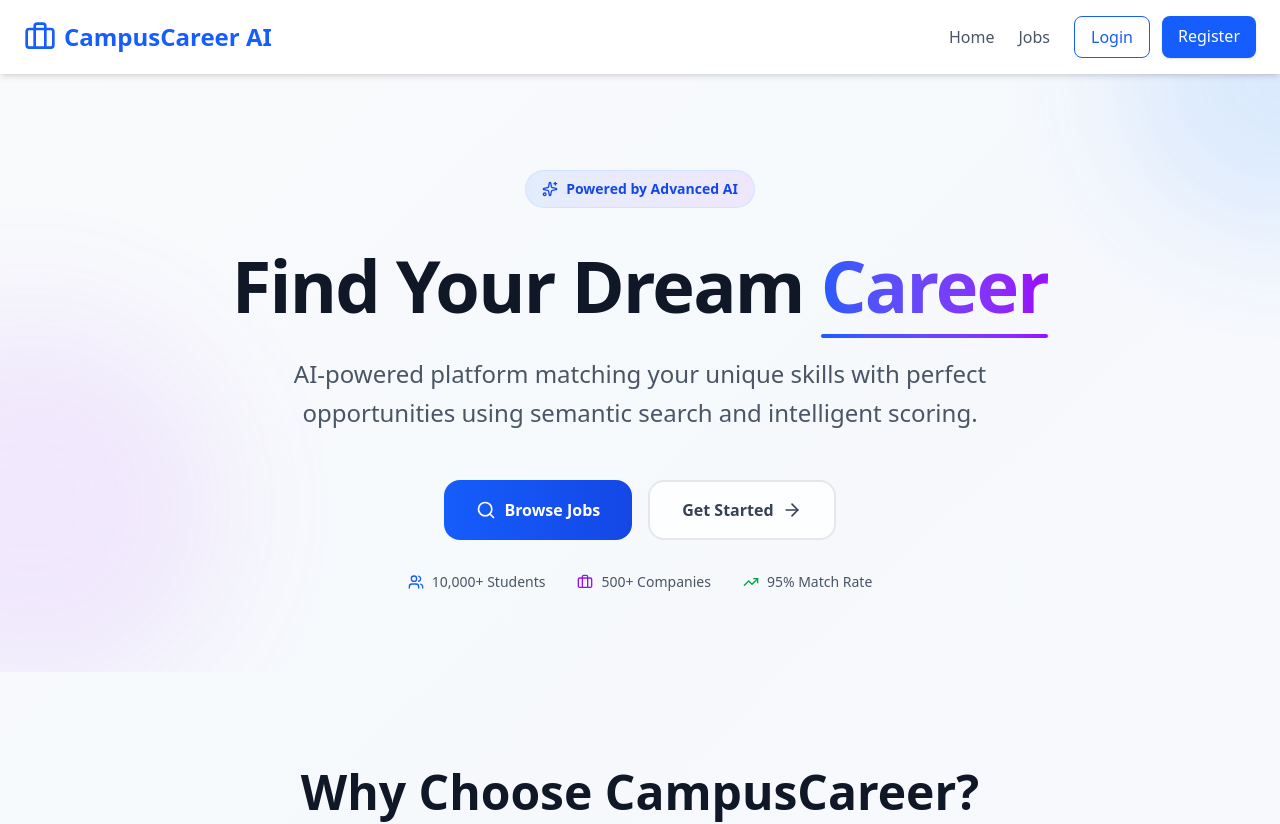
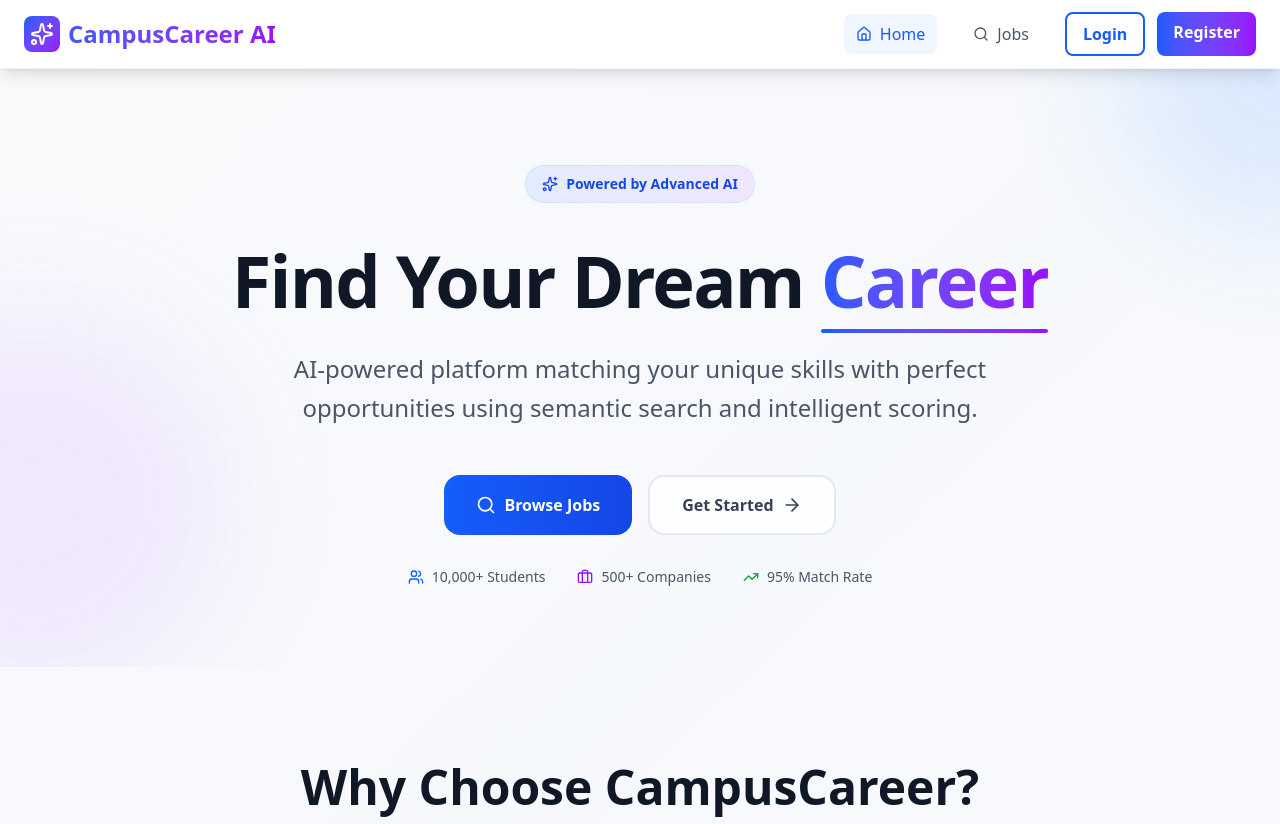
Before and after one commit to ZiaMalik-wq/CampusCareerAi, a React app in the folder frontend/: page / in a window 1280 px wide. Shown: the top 824 px of the page. Built offline with nearby package versions, Linux system fonts and the light colour scheme; the HTML template or start-up script is replaced by a standard one.

Commit message:
Improved navbar and made it responsive

```diff
--- a/frontend/src/components/Navbar.jsx
+++ b/frontend/src/components/Navbar.jsx
@@ -1,21 +1,23 @@
-import React, { useContext } from "react";
-import { Link, useNavigate } from "react-router-dom";
-import { Briefcase, User, LogOut, PlusCircle } from "lucide-react";
+import React, { useContext, useState } from "react";
+import { Link, useNavigate, useLocation } from "react-router-dom";
+import { Briefcase, User, LogOut, PlusCircle, Menu, X, Home, Search, LayoutDashboard, Sparkles } from "lucide-react";
 import { AuthContext } from "../context/AuthContext";
 
 const Navbar = () => {
   const { user, logout } = useContext(AuthContext);
   const navigate = useNavigate();
+  const location = useLocation();
+  const [mobileMenuOpen, setMobileMenuOpen] = useState(false);
 
   const handleLogout = () => {
     logout();
     navigate("/login");
+    setMobileMenuOpen(false);
   };
 
   // Helper to get the display name safely
   const getDisplayName = () => {
     if (!user) return "";
-    // Checks various possible properties where the name might be stored
     return user.full_name || user.name || user.email || "User";
   };
 
@@ -24,50 +26,81 @@ const Navbar = () => {
     return user?.role === "company" || user?.role === "COMPANY";
   };
 
+  // Helper to check if link is active
+  const isActive = (path) => {
+    return location.pathname === path;
+  };
+
+  // Close mobile menu when clicking a link
+  const handleLinkClick = () => {
+    setMobileMenuOpen(false);
+  };
+
   return (
-    <nav className="bg-white shadow-md sticky top-0 z-50">
-      <div className="container mx-auto px-6 py-4 flex justify-between items-center">
+    <nav className="bg-white/90 backdrop-blur-md shadow-lg sticky top-0 z-50 border-b border-gray-100">
+      <div className="container mx-auto px-4 sm:px-6 py-3">
+        <div className="flex justify-between items-center">
+
           {/* LOGO */}
           <Link
             to="/"
-          className="flex items-center gap-2 text-2xl font-bold text-blue-600 hover:text-blue-700 transition"
+            onClick={handleLinkClick}
+            className="flex items-center gap-2 text-xl sm:text-2xl font-bold bg-gradient-to-r from-blue-600 to-purple-600 bg-clip-text text-transparent hover:from-blue-700 hover:to-purple-700 transition"
           >
-          <Briefcase className="w-8 h-8" />
-          <span>CampusCareer AI</span>
+            <div className="p-1.5 bg-gradient-to-br from-blue-600 to-purple-600 rounded-lg">
+              <Sparkles className="w-5 h-5 sm:w-6 sm:h-6 text-white" />
+            </div>
+            <span className="hidden sm:inline">CampusCareer AI</span>
+            <span className="sm:hidden">CampusCareer</span>
           </Link>
 
-        {/* NAVIGATION LINKS */}
-        <div className="flex items-center gap-6">
+          {/* DESKTOP NAVIGATION */}
+          <div className="hidden md:flex items-center gap-6">
             <Link
               to="/"
-            className="text-gray-600 hover:text-blue-600 font-medium transition"
+              className={`flex items-center gap-2 px-3 py-2 rounded-lg font-medium transition ${
+                isActive("/")
+                  ? "text-blue-600 bg-blue-50"
+                  : "text-gray-600 hover:text-blue-600 hover:bg-gray-50"
+              }`}
             >
+              <Home className="w-4 h-4" />
               Home
             </Link>
             <Link
               to="/jobs"
-            className="text-gray-600 hover:text-blue-600 font-medium transition"
+              className={`flex items-center gap-2 px-3 py-2 rounded-lg font-medium transition ${
+                isActive("/jobs")
+                  ? "text-blue-600 bg-blue-50"
+                  : "text-gray-600 hover:text-blue-600 hover:bg-gray-50"
+              }`}
             >
+              <Search className="w-4 h-4" />
               Jobs
             </Link>
 
-          {/* AUTHENTICATION SECTION */}
+            {/* AUTHENTICATED USER */}
             {user ? (
-            <div className="flex items-center gap-4 border-l pl-4 border-gray-200">
-              {/* POST JOB BUTTON (Only for Companies) */}
+              <div className="flex items-center gap-3 pl-4 border-l border-gray-200">
+
+                {/* COMPANY-SPECIFIC LINKS */}
                 {isCompany() && (
                   <>
-                  {/* Dashboard Link - NEW */}
                     <Link
                       to="/my-jobs"
-                    className="text-gray-600 hover:text-blue-600 font-medium transition mr-2"
+                      className={`flex items-center gap-2 px-3 py-2 rounded-lg font-medium transition ${
+                        isActive("/my-jobs")
+                          ? "text-blue-600 bg-blue-50"
+                          : "text-gray-600 hover:text-blue-600 hover:bg-gray-50"
+                      }`}
                     >
+                      <LayoutDashboard className="w-4 h-4" />
                       Dashboard
                     </Link>
 
                     <Link
                       to="/post-job"
-                    className="hidden md:flex items-center gap-2 px-3 py-1.5 bg-green-600 text-white text-sm rounded-lg hover:bg-green-700 transition font-medium shadow-sm"
+                      className="flex items-center gap-2 px-4 py-2 bg-gradient-to-r from-green-600 to-emerald-600 text-white rounded-lg hover:shadow-lg hover:from-green-700 hover:to-emerald-700 transition font-semibold"
                     >
                       <PlusCircle className="w-4 h-4" />
                       <span>Post Job</span>
@@ -75,21 +108,21 @@ const Navbar = () => {
                   </>
                 )}
 
-              {/* User Info Display */}
+                {/* User Profile Dropdown Trigger */}
+                <div className="flex items-center gap-3">
                   <Link
                     to="/profile"
-                className="flex flex-col items-end hover:opacity-80 transition cursor-pointer"
+                    className="flex items-center gap-2 px-3 py-2 rounded-lg hover:bg-gray-50 transition group"
                   >
-                <div className="flex flex-col items-end">
-                  <span className="text-sm font-semibold text-gray-800 flex items-center gap-2">
-                    <User className="w-4 h-4" />
-                    {/* Display Name */}
+                    <div className="w-8 h-8 bg-gradient-to-br from-blue-600 to-purple-600 rounded-full flex items-center justify-center">
+                      <User className="w-4 h-4 text-white" />
+                    </div>
+                    <div className="flex flex-col items-start">
+                      <span className="text-sm font-semibold text-gray-800 group-hover:text-blue-600 transition">
                         {getDisplayName()}
                       </span>
-
-                  {/* Role Badge */}
                       {user.role && (
-                    <span className="text-[10px] uppercase tracking-wider bg-blue-100 text-blue-800 px-2 py-0.5 rounded-full font-bold mt-0.5">
+                        <span className="text-[10px] uppercase tracking-wider text-gray-500 font-medium">
                           {user.role}
                         </span>
                       )}
@@ -99,23 +132,157 @@ const Navbar = () => {
                   {/* Logout Button */}
                   <button
                     onClick={handleLogout}
-                className="flex items-center gap-2 px-3 py-2 text-red-600 border border-red-200 rounded-lg hover:bg-red-50 hover:border-red-400 transition ml-2"
+                    className="flex items-center gap-2 px-3 py-2 text-red-600 border border-red-200 rounded-lg hover:bg-red-50 hover:border-red-400 transition"
                     title="Logout"
                   >
                     <LogOut className="w-4 h-4" />
                   </button>
                 </div>
+              </div>
             ) : (
               <div className="flex gap-3">
                 <Link
                   to="/login"
-                className="px-4 py-2 text-blue-600 border border-blue-600 rounded-lg hover:bg-blue-50 transition font-medium"
+                  className="px-4 py-2 text-blue-600 border-2 border-blue-600 rounded-lg hover:bg-blue-50 transition font-semibold"
                 >
                   Login
                 </Link>
                 <Link
                   to="/register"
-                className="px-4 py-2 bg-blue-600 text-white rounded-lg hover:bg-blue-700 transition font-medium shadow-sm"
+                  className="px-4 py-2 bg-gradient-to-r from-blue-600 to-purple-600 text-white rounded-lg hover:shadow-lg hover:from-blue-700 hover:to-purple-700 transition font-semibold"
+                >
+                  Register
+                </Link>
+              </div>
+            )}
+          </div>
+
+          {/* MOBILE MENU BUTTON */}
+          <button
+            onClick={() => setMobileMenuOpen(!mobileMenuOpen)}
+            className="md:hidden p-2 rounded-lg hover:bg-gray-100 transition"
+            aria-label="Toggle menu"
+          >
+            {mobileMenuOpen ? (
+              <X className="w-6 h-6 text-gray-700" />
+            ) : (
+              <Menu className="w-6 h-6 text-gray-700" />
+            )}
+          </button>
+        </div>
+
+        {/* MOBILE MENU */}
+        {mobileMenuOpen && (
+          <div className="md:hidden mt-4 pb-4 border-t border-gray-100 pt-4 animate-in slide-in-from-top">
+            <div className="flex flex-col space-y-2">
+
+              {/* Navigation Links */}
+              <Link
+                to="/"
+                onClick={handleLinkClick}
+                className={`flex items-center gap-3 px-4 py-3 rounded-lg font-medium transition ${
+                  isActive("/")
+                    ? "text-blue-600 bg-blue-50"
+                    : "text-gray-700 hover:bg-gray-50"
+                }`}
+              >
+                <Home className="w-5 h-5" />
+                Home
+              </Link>
+
+              <Link
+                to="/jobs"
+                onClick={handleLinkClick}
+                className={`flex items-center gap-3 px-4 py-3 rounded-lg font-medium transition ${
+                  isActive("/jobs")
+                    ? "text-blue-600 bg-blue-50"
+                    : "text-gray-700 hover:bg-gray-50"
+                }`}
+              >
+                <Search className="w-5 h-5" />
+                Browse Jobs
+              </Link>
+
+              {user ? (
+                <>
+                  {/* User Info Card */}
+                  <div className="px-4 py-3 bg-gradient-to-r from-blue-50 to-purple-50 rounded-lg border border-blue-100">
+                    <div className="flex items-center gap-3 mb-2">
+                      <div className="w-10 h-10 bg-gradient-to-br from-blue-600 to-purple-600 rounded-full flex items-center justify-center">
+                        <User className="w-5 h-5 text-white" />
+                      </div>
+                      <div>
+                        <div className="text-sm font-semibold text-gray-800">
+                          {getDisplayName()}
+                        </div>
+                        {user.role && (
+                          <span className="text-xs uppercase tracking-wider bg-blue-200 text-blue-800 px-2 py-0.5 rounded-full font-medium">
+                            {user.role}
+                          </span>
+                        )}
+                      </div>
+                    </div>
+                  </div>
+
+                  {/* Company Links */}
+                  {isCompany() && (
+                    <>
+                      <Link
+                        to="/my-jobs"
+                        onClick={handleLinkClick}
+                        className={`flex items-center gap-3 px-4 py-3 rounded-lg font-medium transition ${
+                          isActive("/my-jobs")
+                            ? "text-blue-600 bg-blue-50"
+                            : "text-gray-700 hover:bg-gray-50"
+                        }`}
+                      >
+                        <LayoutDashboard className="w-5 h-5" />
+                        Dashboard
+                      </Link>
+
+                      <Link
+                        to="/post-job"
+                        onClick={handleLinkClick}
+                        className="flex items-center gap-3 px-4 py-3 bg-gradient-to-r from-green-600 to-emerald-600 text-white rounded-lg font-semibold hover:shadow-lg transition"
+                      >
+                        <PlusCircle className="w-5 h-5" />
+                        Post New Job
+                      </Link>
+                    </>
+                  )}
+
+                  {/* Profile Link */}
+                  <Link
+                    to="/profile"
+                    onClick={handleLinkClick}
+                    className="flex items-center gap-3 px-4 py-3 rounded-lg font-medium text-gray-700 hover:bg-gray-50 transition"
+                  >
+                    <User className="w-5 h-5" />
+                    My Profile
+                  </Link>
+
+                  {/* Logout Button */}
+                  <button
+                    onClick={handleLogout}
+                    className="flex items-center gap-3 px-4 py-3 text-red-600 border-2 border-red-200 rounded-lg hover:bg-red-50 font-medium transition"
+                  >
+                    <LogOut className="w-5 h-5" />
+                    Logout
+                  </button>
+                </>
+              ) : (
+                <div className="space-y-2 pt-2">
+                  <Link
+                    to="/login"
+                    onClick={handleLinkClick}
+                    className="flex items-center justify-center gap-2 px-4 py-3 text-blue-600 border-2 border-blue-600 rounded-lg hover:bg-blue-50 transition font-semibold"
+                  >
+                    Login
+                  </Link>
+                  <Link
+                    to="/register"
+                    onClick={handleLinkClick}
+                    className="flex items-center justify-center gap-2 px-4 py-3 bg-gradient-to-r from-blue-600 to-purple-600 text-white rounded-lg hover:shadow-lg transition font-semibold"
                   >
                     Register
                   </Link>
@@ -123,6 +290,8 @@ const Navbar = () => {
               )}
             </div>
           </div>
+        )}
+      </div>
     </nav>
   );
 };
```
Lines whose indentation alone changed are shown as unchanged.
